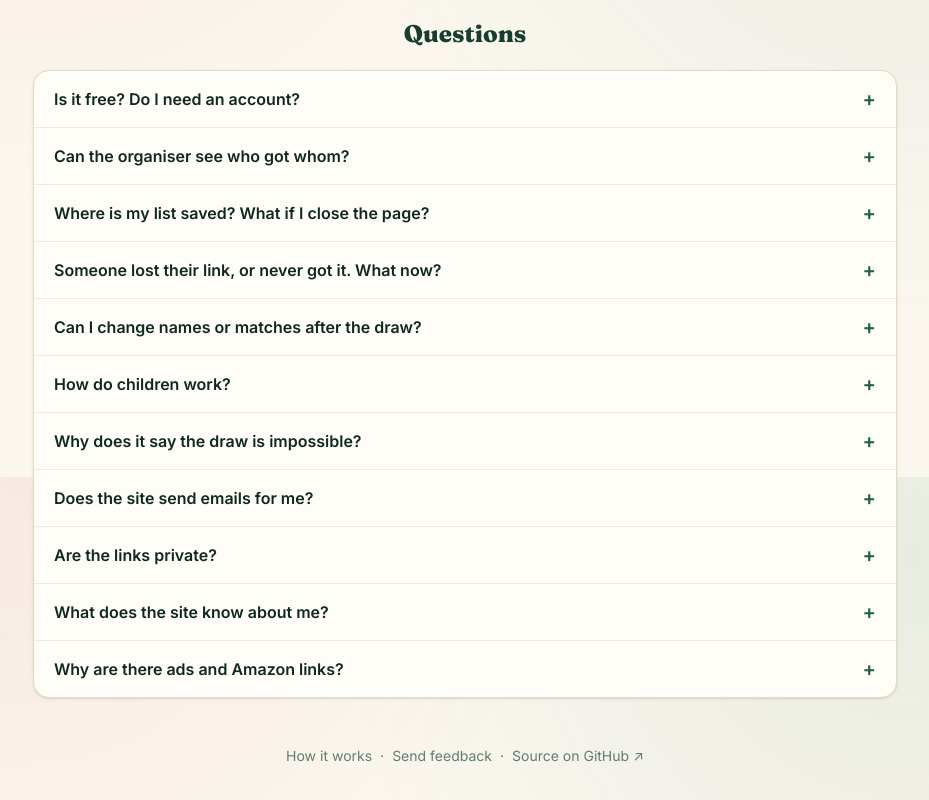
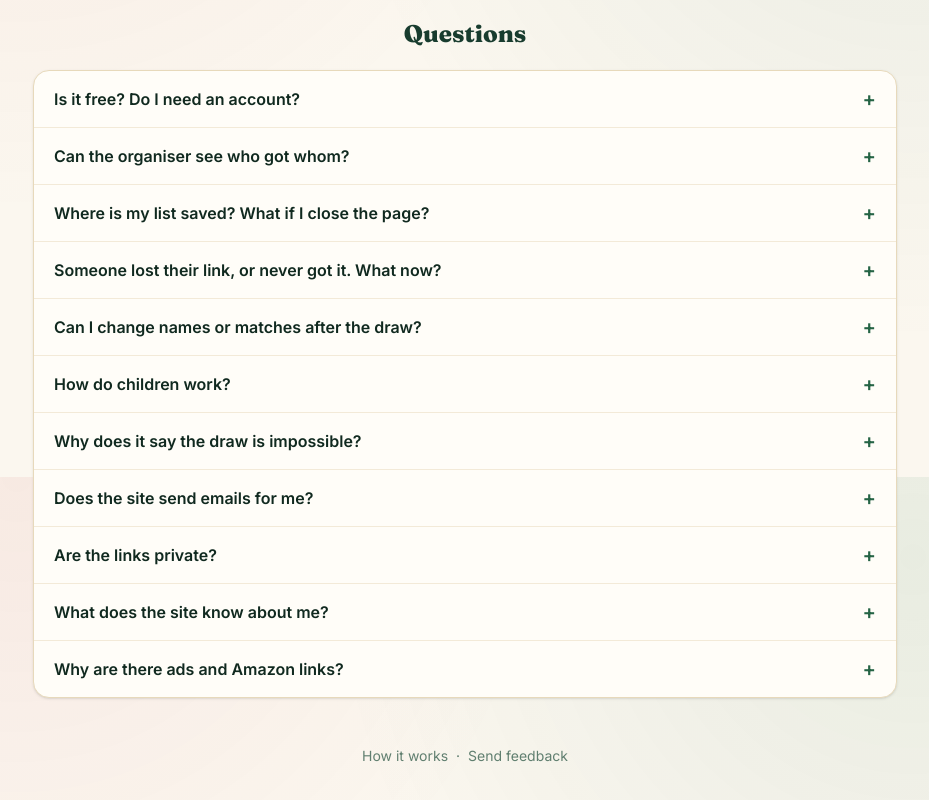
Before and after one commit to CanonTaito/SecretSantaMantis, a React (Vite) app: page / in a window 1280 px wide. Shown: the part 1923-2723 px from the top of the page, without its empty margins (175-1104 px from the left). Built offline with nearby package versions, Linux system fonts and the light colour scheme; no server answers.

Commit message:
chore: remove the GitHub source link from the footer
The footer now shows only How it works and Send feedback.

```diff
--- a/src/components/Footer.tsx
+++ b/src/components/Footer.tsx
@@ -1,7 +1,5 @@
 import { useState } from 'react'
 import { AdvertiseDialog, ENQUIRY_KEY } from './ads/AdvertiseDialog.tsx'
-
-const SOURCE_URL = 'https://github.com/CanonTaito/SecretSantaMantis'
 
 /** Small links at the very bottom of the organiser pages. */
 export function Footer({ className = '' }: { className?: string }) {
@@ -22,10 +20,6 @@ export function Footer({ className = '' }: { className?: string }) {
             </button>
           </>
         )}
-        <span aria-hidden>·</span>
-        <a className={link} href={SOURCE_URL} target="_blank" rel="noopener">
-          Source on GitHub ↗
-        </a>
       </nav>
       {feedback && <AdvertiseDialog kind="feedback" onClose={() => setFeedback(false)} />}
     </footer>
```
